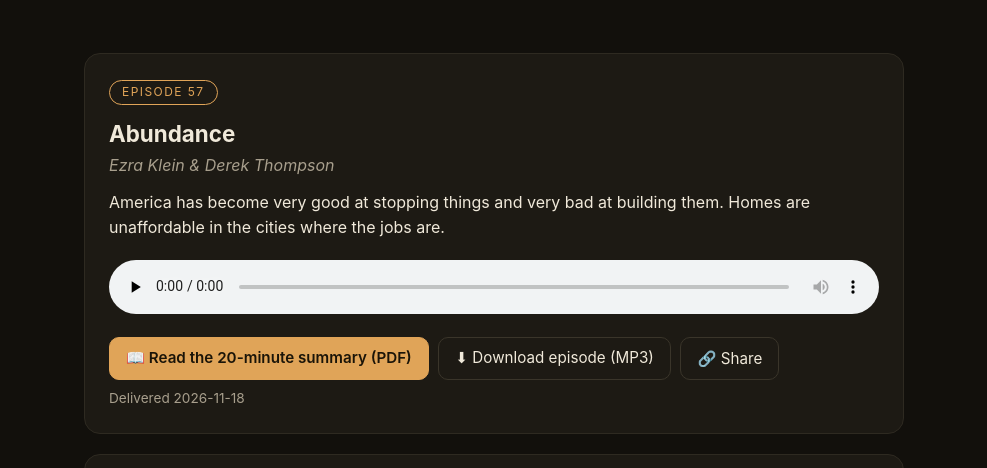
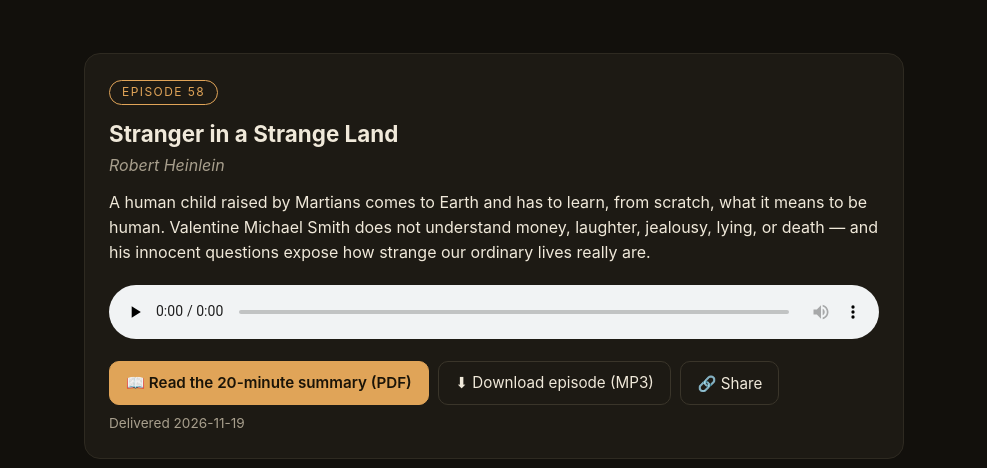
Before and after one commit to zanyaziz/zains-book-library, a plain HTML site: page index.html in a window 1280 px wide. Shown: the part 272-740 px from the top of the page, without its empty margins (146-1133 px from the left). Drawn offline with Linux system fonts and the light colour scheme.

Commit message:
Add episode 58: Stranger in a Strange Land

```diff
--- a/index.html
+++ b/index.html
@@ -68,6 +68,19 @@
 <main>
 <section id="episodes" aria-label="Episodes">
 
+    <article class="card" id="episode-58">
+      <div class="ep">Episode 58</div>
+      <h2>Stranger in a Strange Land</h2>
+      <p class="author">Robert Heinlein</p>
+      <p class="blurb">A human child raised by Martians comes to Earth and has to learn, from scratch, what it means to be human. Valentine Michael Smith does not understand money, laughter, jealousy, lying, or death — and his innocent questions expose how strange our ordinary lives really are.</p>
+      <audio controls preload="none" src="assets/audio/stranger-in-a-strange-land.mp3"></audio>
+      <div class="actions">
+        <a class="btn primary" href="assets/summaries/stranger-in-a-strange-land.pdf">📖 Read the 20-minute summary (PDF)</a>
+        <a class="btn" href="assets/audio/stranger-in-a-strange-land.mp3" download>⬇ Download episode (MP3)</a>
+        <button class="btn share-btn" type="button" data-episode="58" aria-label="Share episode 58">🔗 Share</button>
+      </div>
+      <p class="date">Delivered 2026-11-19</p>
+    </article>
     <article class="card" id="episode-57">
       <div class="ep">Episode 57</div>
       <h2>Abundance</h2>
```
Also changed, not shown: books.json (+10 -0 lines), 2 other files.
